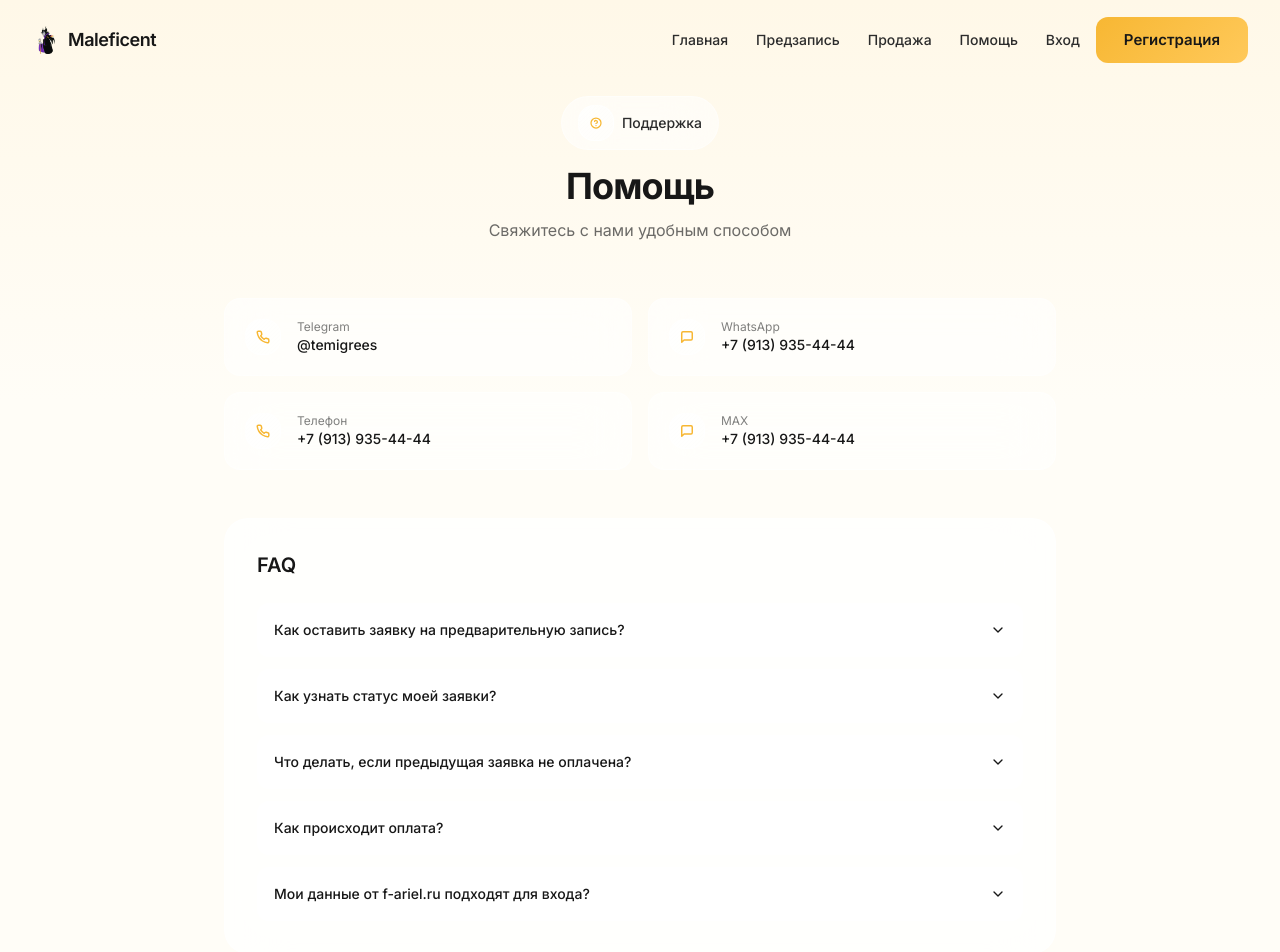
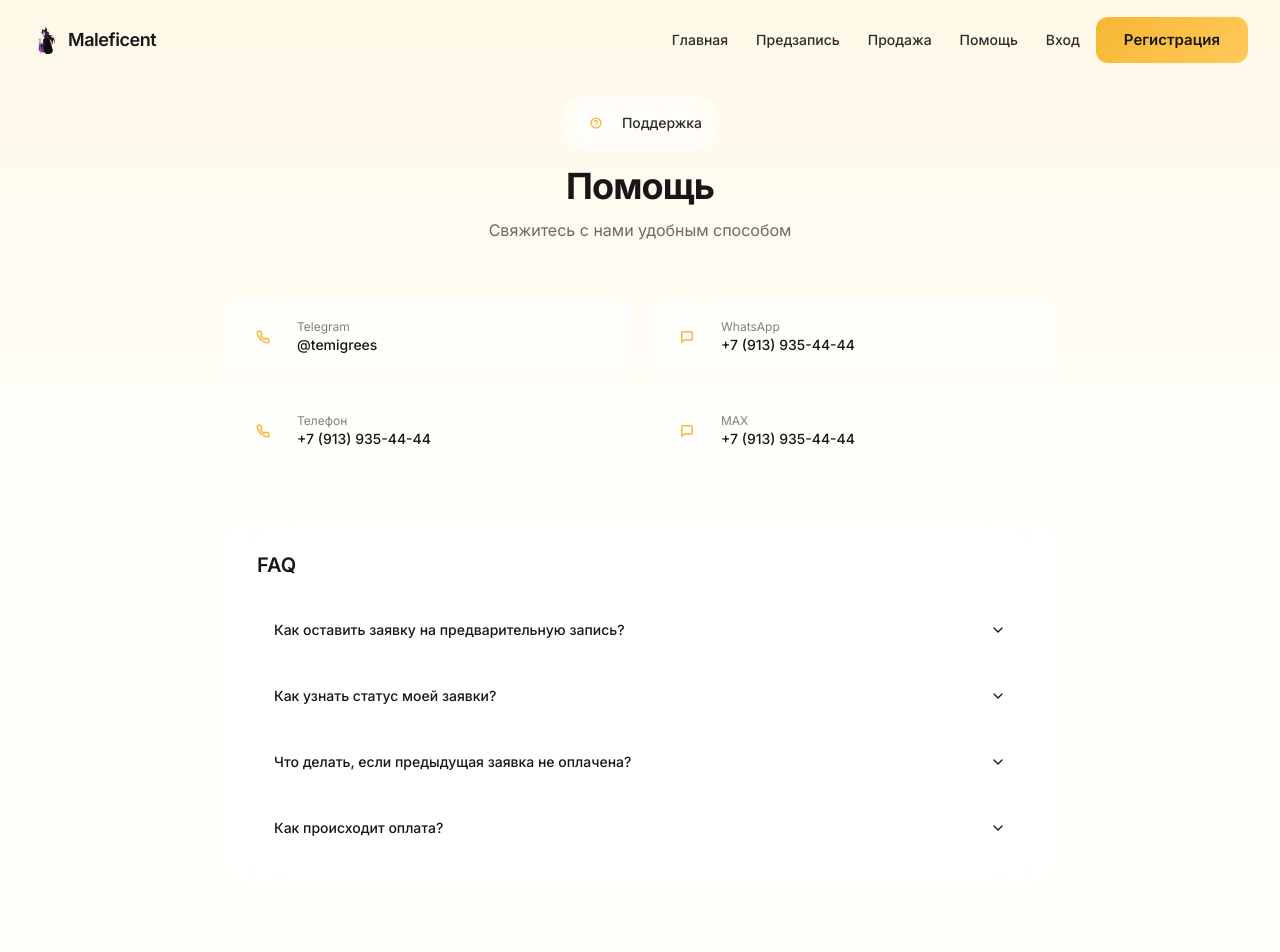
Before and after one commit to 98n5f6v6fr-cmd/maleficent, a Next.js app: page /help in a window 1280 px wide. Shown: the top 952 px of the page. Built offline with nearby package versions, Linux system fonts and the light colour scheme.

Commit message:
Remove f-ariel.ru FAQ question from help page

```diff
--- a/src/app/help/page.tsx
+++ b/src/app/help/page.tsx
@@ -29,10 +29,7 @@ export default function HelpPage() {
       q: "Как происходит оплата?",
       a: "После подтверждения заявки администратор прикрепляет реквизиты и ссылку на оплату. Вы получаете уведомление в личном кабинете.",
     },
-    {
-      q: "Мои данные от f-ariel.ru подходят для входа?",
-      a: "Да, для входа используются те же email и пароль, что и на сайте f-ariel.ru.",
-    },
+
   ];
 
   return (
```
